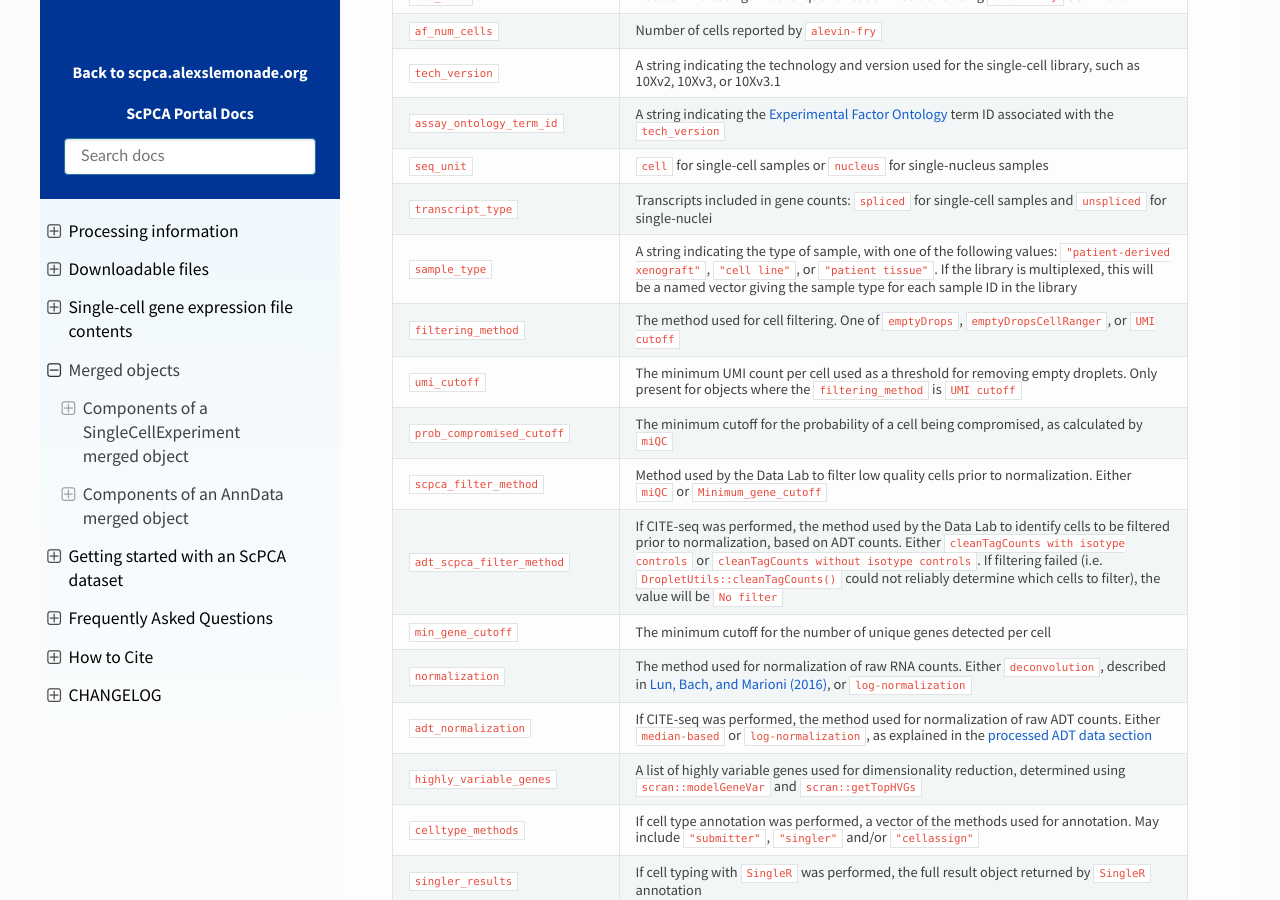
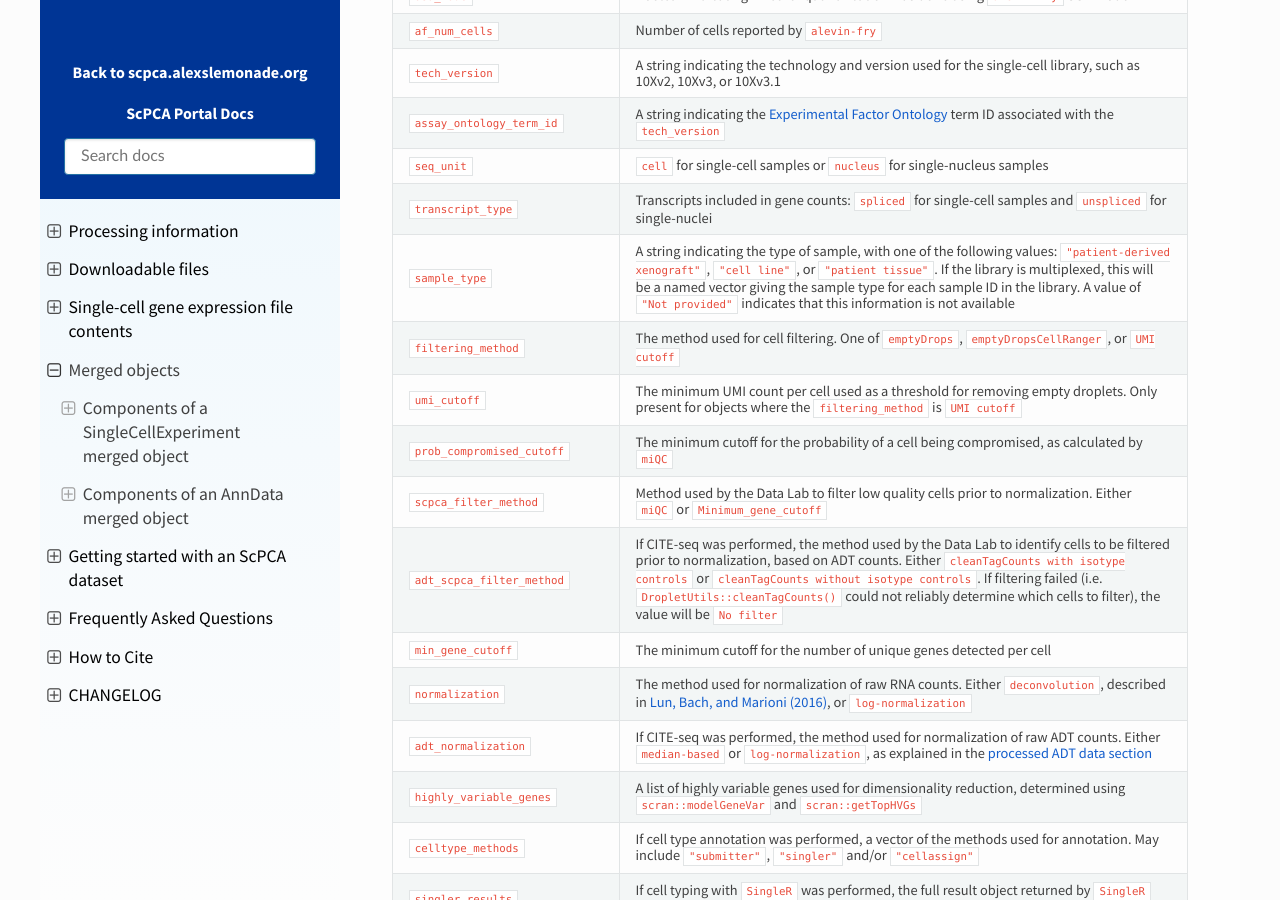
Before and after one commit to DongzeHE/scpca-docs, a Sphinx documentation site: the page built from docs/merged_objects.md, in a window 1280 px wide and 900 px high, scrolled down 3989 px. Built offline with Sphinx 7.4.7 and the Read the Docs theme 2.0.0, drawn with Linux system fonts in a browser that asks for light colours.

Commit message:
indicate that not provided is used when sample type is unavailable

```diff
--- a/docs/merged_objects.md
+++ b/docs/merged_objects.md
@@ -143,7 +143,7 @@
 | `assay_ontology_term_id`       | A string indicating the [Experimental Factor Ontology](https://www.ebi.ac.uk/ols/ontologies/efo) term ID associated with the `tech_version`                                                                                                                                                                                                                                        |
 | `seq_unit`                     | `cell` for single-cell samples or `nucleus` for single-nucleus samples                                                                                                                                                                                                                                                                                                             |
 | `transcript_type`              | Transcripts included in gene counts: `spliced` for single-cell samples and `unspliced` for single-nuclei                                                                                                                                                                                                                                                                           |
-| `sample_type`                  | A string indicating the type of sample, with one of the following values: `"patient-derived xenograft"`, `"cell line"`, or `"patient tissue"`. If the library is multiplexed, this will be a named vector giving the sample type for each sample ID in the library                                                                                                                 |
+| `sample_type`                  | A string indicating the type of sample, with one of the following values: `"patient-derived xenograft"`, `"cell line"`, or `"patient tissue"`. If the library is multiplexed, this will be a named vector giving the sample type for each sample ID in the library. A value of `"Not provided"` indicates that this information is not available                                                                                                                 |
 | `filtering_method`             | The method used for cell filtering. One of `emptyDrops`, `emptyDropsCellRanger`, or `UMI cutoff`                                                                                                                                                                                                                                                                                   |
 | `umi_cutoff`                   | The minimum UMI count per cell used as a threshold for removing empty droplets. Only present for objects where the `filtering_method` is `UMI cutoff`                                                                                                                                                                                                                              |
 | `prob_compromised_cutoff`      | The minimum cutoff for the probability of a cell being compromised, as calculated by `miQC`                                                                                                                                                                                                                                                                                        |
```
Also changed, not shown: docs/sce_file_contents.md (+1 -1 lines).
